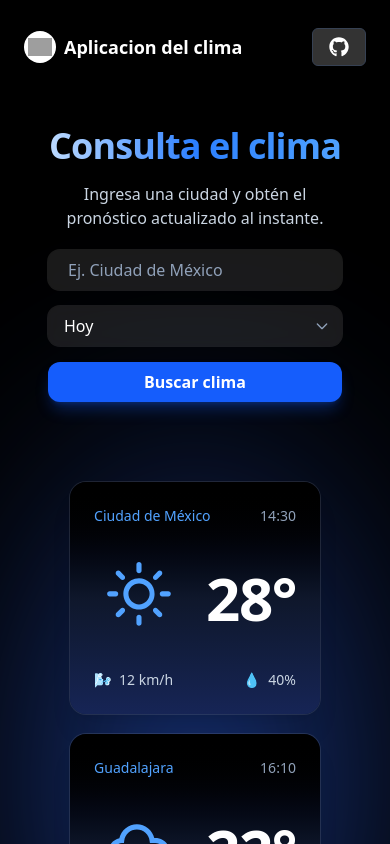
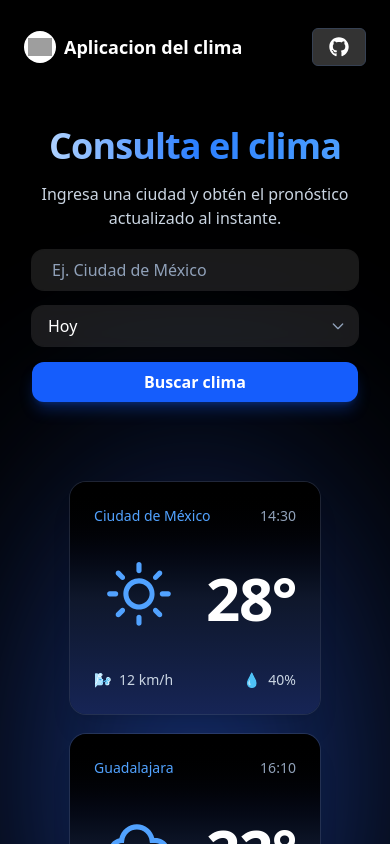
Before and after one commit to EnriqueHM31/clima-aplicacion, a React (Vite) app: page / in a window 390 px wide. Shown: the top 844 px of the page. Built offline with nearby package versions, Linux system fonts and the light colour scheme; grey boxes are pictures that could not be loaded; what tailwind-animations would draw is missing.

Commit message:
Actualizar estilos en Home: ajustar el espaciado en el contenedor principal para mejorar la disposición en diferentes tamaños de pantalla.

```diff
--- a/src/pages/Home.tsx
+++ b/src/pages/Home.tsx
@@ -14,7 +14,7 @@
         <>
             <NavBar />
             <main className="flex h-full min-h-[80dvh] flex-col items-center justify-center">
-                <div className="relative z-10 flex h-full flex-col items-center justify-center gap-10 px-6">
+                <div className="relative z-10 flex h-full flex-col items-center justify-center gap-10 px-2 md:px-6">
                     <Hero />
 
                     <CardsClimas />
```
